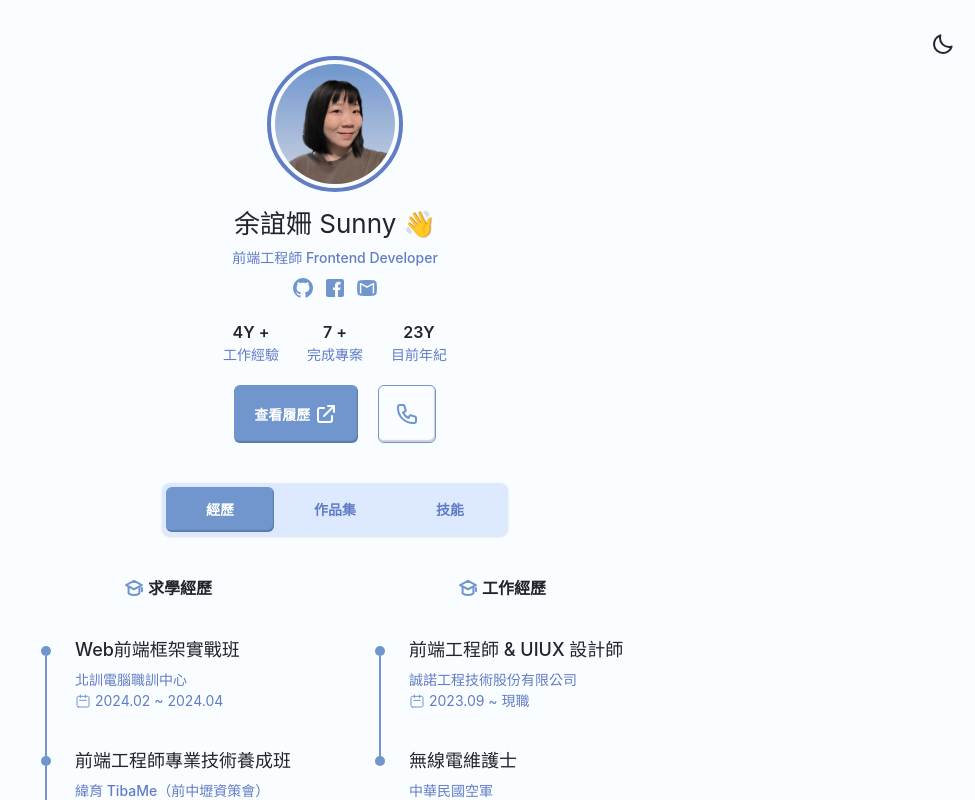
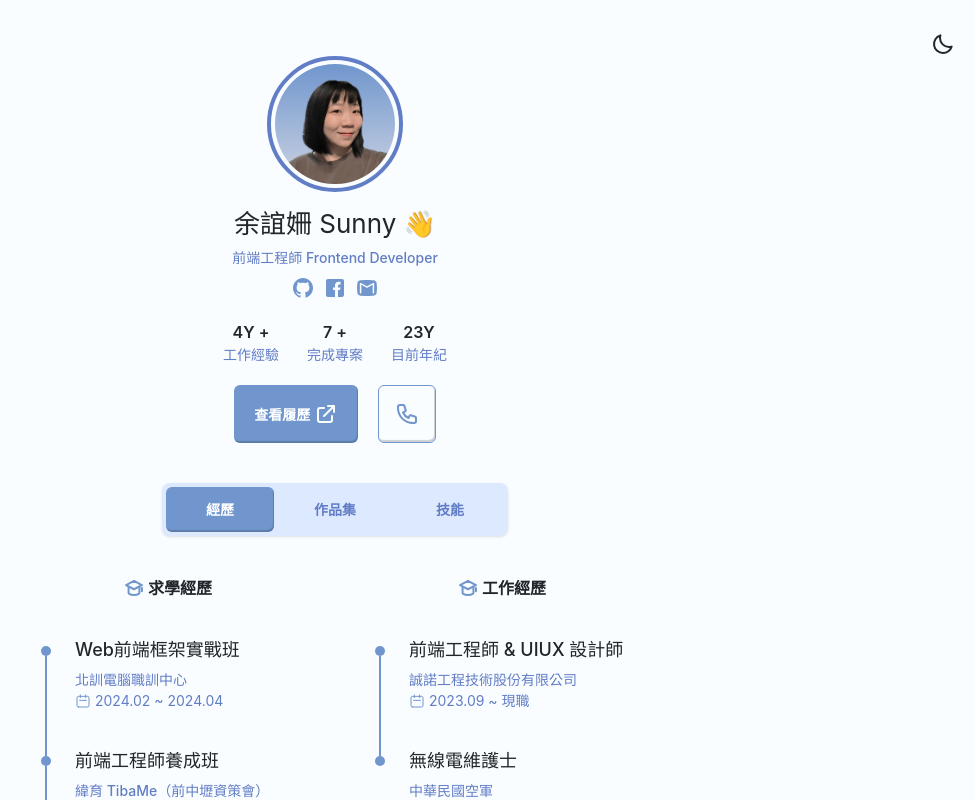
Before and after one commit to sunny96087/simple_portfolio, a Vue app: page / in a window 1280 px wide. Shown: the top 800 px of the page, without its empty margins (305-1280 px from the left). Built offline with nearby package versions, Linux system fonts and the light colour scheme.

Commit message:
update firebase

```diff
--- a/src/views/HomeView.vue
+++ b/src/views/HomeView.vue
@@ -60,7 +60,7 @@
 
             <!-- 緯育 -->
             <div class="flex flex-col text-left gap-[6px]">
-              <p class="text-title">前端工程師專業技術養成班</p>
+              <p class="text-title">前端工程師養成班</p>
               <div class="flex flex-col">
                 <p class="text-location">緯育 TibaMe（前中壢資策會）</p>
                 <p class="text-date">
```
